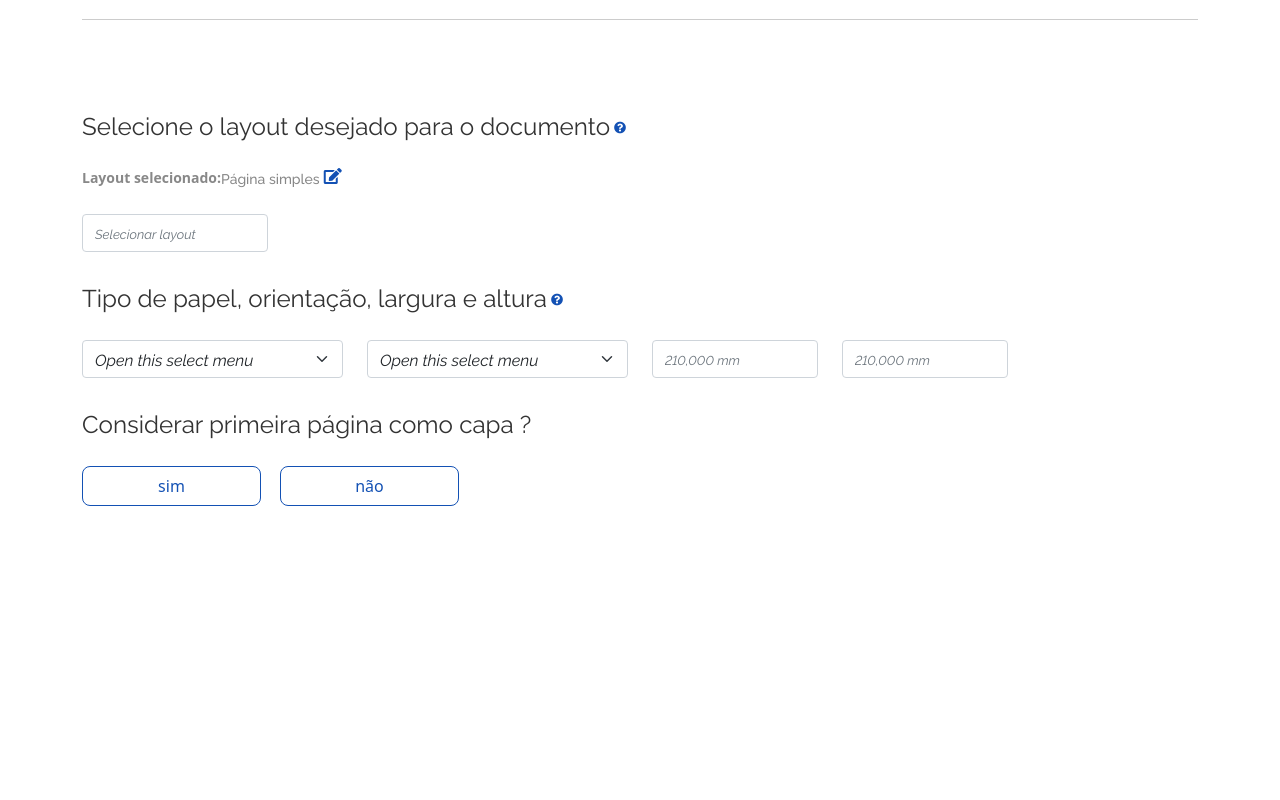
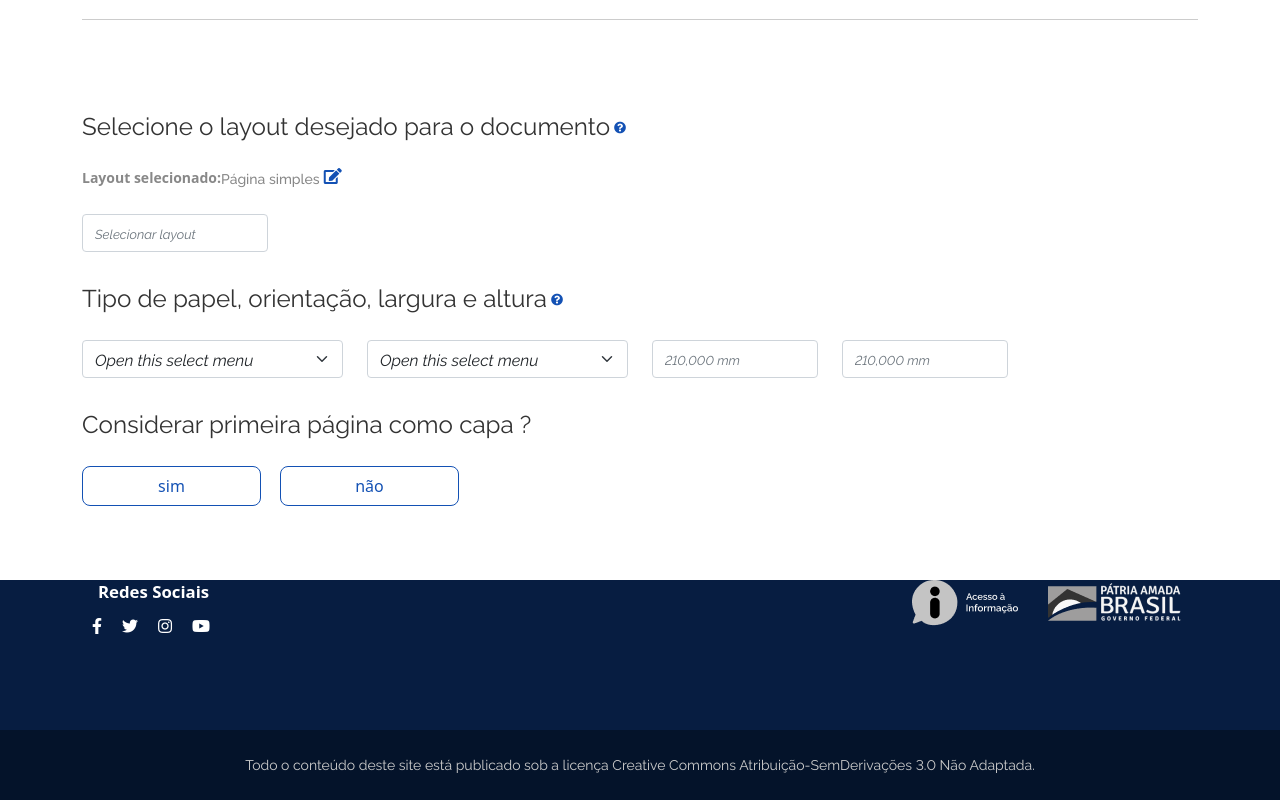
Before and after one commit to Gabriel200395/gns-gov, a React (Create React App) app: page / in a window 1280 px wide. Shown: the part 640-1440 px from the top of the page. Before the commit the page ends 1220 px from the top, so only its background shows below. Built offline with nearby package versions, Linux system fonts and the light colour scheme.

Commit message:
criando component rodade e sub

```diff
--- /dev/null
+++ b/src/Components/Footer/Footer.js
@@ -0,0 +1,53 @@
+import "./footer.css";
+
+function Footer() {
+  return (
+    <section className="rodape">
+      <div className="container">
+        <div className="row">
+          <div className="col-6 midias-sociais">
+            <span className="ms-3 redes-sociais-titulo">Redes Sociais</span>
+            <ul className=" d-flex ps-0">
+              <li>
+                <a
+                  className="fab fa-facebook-f"
+                  href="https://www.facebook.com/govbrdigital"
+                  target="_blank"
+                ></a>
+              </li>
+              <li>
+                <a
+                  className="fab fa-twitter"
+                  href="https://twitter.com/DigitalGovBr"
+                  target="_blank"
+                ></a>
+              </li>
+              <li>
+                <a
+                  className="fab fa-instagram"
+                  href="https://www.instagram.com/digitalgov.br/"
+                  target="_blank"
+                ></a>
+              </li>
+              <li>
+                <a
+                  className="fab fa-youtube"
+                  href="https://www.youtube.com/user/egovbr"
+                  target="_blank"
+                ></a>
+              </li>
+            </ul>
+          </div>
+          <div className="col-6 images-gov">
+            <div className="d-flex justify-content-end">
+              <img src="./img/acesso-informacao.png" alt="imagem" />
+              <img src="./img/patria.png" alt="imagem" />
+            </div>
+          </div>
+        </div>
+      </div>
+    </section>
+  );
+}
+
+export default Footer;
--- /dev/null
+++ b/src/Components/Footer/footer.css
@@ -0,0 +1,38 @@
+.rodape {
+  background-color: #071d41;
+  height: 150px;
+  display: flex;
+  justify-content: space-between;
+}
+
+.midias-sociais a {
+  color: #fff;
+  text-decoration: none;
+  margin: 0px 10px;
+}
+
+.midias-sociais li {
+  list-style: none;
+  margin-top: 10px;
+}
+
+.redes-sociais-titulo {
+  font-style: normal;
+  font-weight: 600;
+  font-size: 16.8px;
+  line-height: 19px;
+  color: #fff;
+}
+
+.midias-sociais {
+  margin-top: 40px;
+}
+
+.images-gov {
+  margin-top: 40px;
+}
+
+.images-gov img {
+  margin: 0px 15px;
+  object-fit: contain;
+}
--- /dev/null
+++ b/src/Components/SubRodape/SubRodape.js
@@ -0,0 +1,19 @@
+import "./sub-rodape.css";
+function SubRodape() {
+  return (
+    <section className="sub-rodape">
+      <div className="container">
+        <div className="row">
+          <div className="col-12 d-flex justify-content-center">
+            <p className="gns-systems mt-4">
+              Todo o conteúdo deste site está publicado sob a licença Creative
+              Commons Atribuição-SemDerivações 3.0 Não Adaptada.
+            </p>
+          </div>
+        </div>
+      </div>
+    </section>
+  );
+}
+
+export default SubRodape;
--- /dev/null
+++ b/src/Components/SubRodape/sub-rodape.css
@@ -0,0 +1,13 @@
+.gns-systems {
+  font-family: Rawline;
+  font-style: normal;
+  font-weight: 400;
+  font-size: 14px;
+  line-height: 20px;
+  color: #cccccc;
+}
+
+.sub-rodape {
+  background-color: #04132a;
+  height: 70px;
+}
--- a/src/Page/NovaEdicao.js
+++ b/src/Page/NovaEdicao.js
@@ -3,6 +3,8 @@ import Menus from "../Components/Menus/Menus";
 import Navbar from "../Components/Navbar/Navbar";
 import MenuNovaEdicao from "../Components/MenuNovaEdicao/MenuNovaEdicao";
 import Formulario from "../Components/Formulario/Formulario";
+import Footer from "../Components/Footer/Footer";
+import SubRodape from "../Components/SubRodape/SubRodape";
 
 function NovaEdicao() {
   return (
@@ -11,6 +13,8 @@ function NovaEdicao() {
       <Menus />
       <MenuNovaEdicao />
       <Formulario />
+      <Footer />
+      <SubRodape />
     </section>
   );
 }
```
